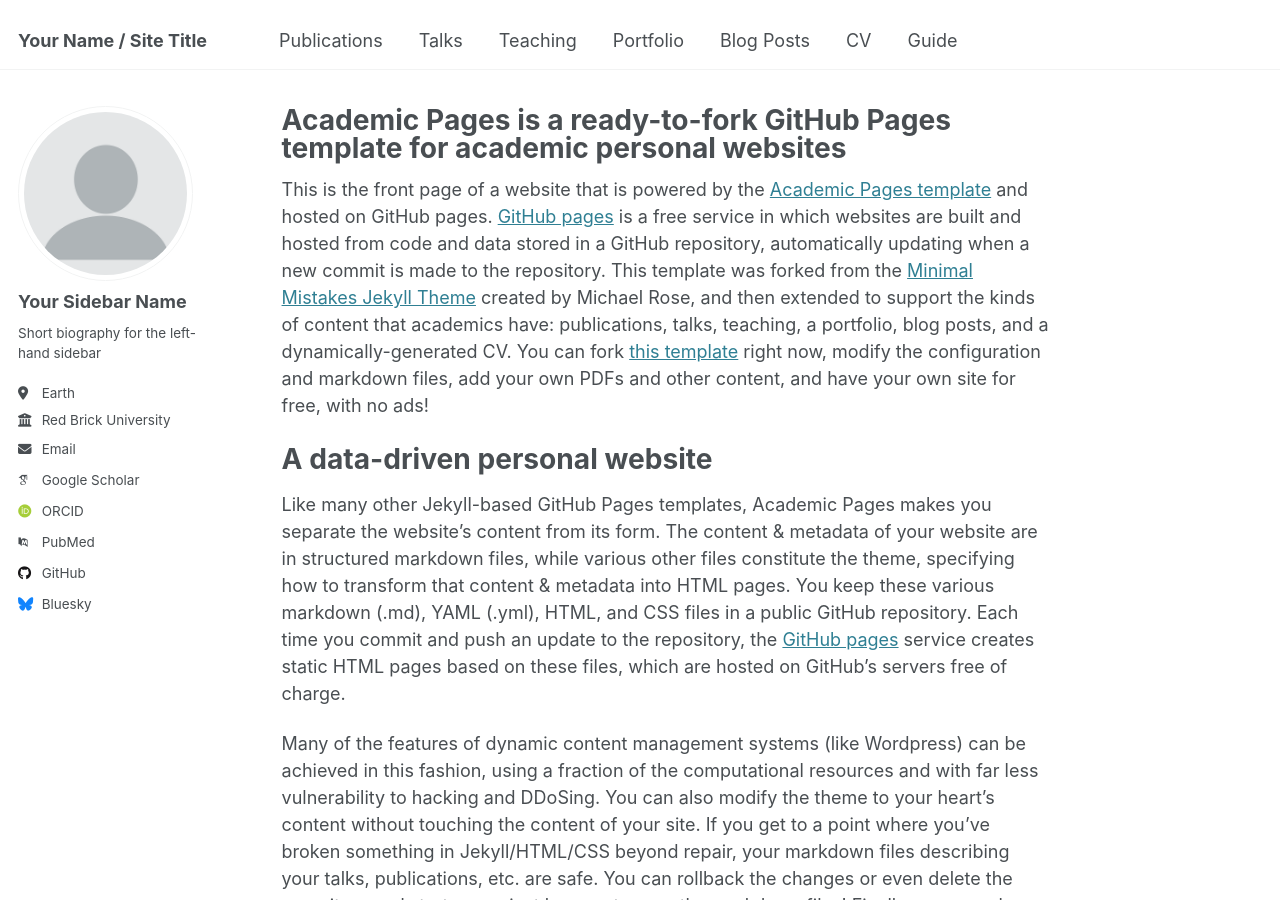
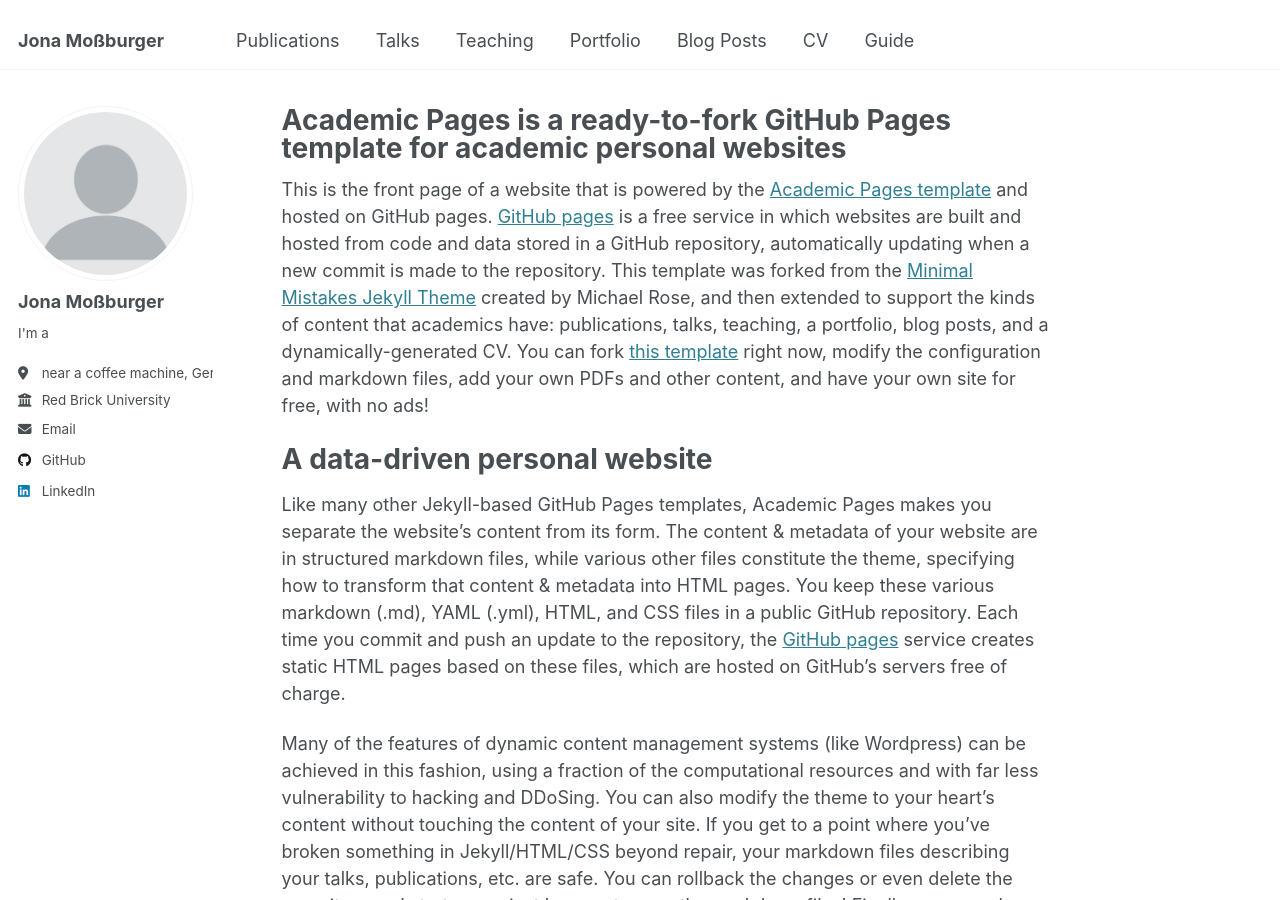
Before and after one commit to thirdcoffee/thirdcoffee.github.io, a Jekyll site: the page built from _pages/about.md, in a window 1280 px wide and 900 px high. Built offline with Jekyll 4.4.1, drawn with Linux system fonts in a browser that asks for light colours; some web fonts are replaced.

Commit message:
Update _config.yml

```diff
--- a/_config.yml
+++ b/_config.yml
@@ -9,7 +9,7 @@
 # Basic Site Settings
 locale                   : "en-US"
 site_theme               : "default"
-title                    : "Your Name / Site Title"
+title                    : "Jona Moßburger"
 title_separator          : "-"
 name                     : &name "Your Name"
 description              : &description "personal description"
@@ -23,21 +23,21 @@ repository               : "academicpages/academicpages.github.io"
 author:
   # Biographic information
   avatar           : "profile.png"
-  name             : "Your Sidebar Name"
+  name             : "Jona Moßburger"
   pronouns         : # example: "she/her"
-  bio              : "Short biography for the left-hand sidebar"
-  location         : "Earth"
+  bio              : "I'm a "
+  location         : "near a coffee machine, Germany"
   employer         : "Red Brick University"
   uri              : # URL
   email            : "none@example.org"
 
   # Academic websites
   arxiv            : # URL - Update with the correct link to your profile
-  googlescholar    : "https://scholar.google.com/citations?user=PS_CX0AAAAAJ"
+  googlescholar    : # URL
   impactstory      : # URL
-  orcid            : "http://orcid.org/yourorcidurl"
+  orcid            : # URL
   semantic         : # URL
-  pubmed           : "https://www.ncbi.nlm.nih.gov/pubmed/?term=john+snow"
+  pubmed           : # URL
   researchgate     : # URL
   scopus           : # URL
 
@@ -45,12 +45,12 @@ author:
   bitbucket        : # Username - Update with your username on the site
   codepen          : # Username
   dribbble         : # Username
-  github           : "academicpages"
+  github           : "thirdcoffee"
   kaggle           : # Username
   stackoverflow    : # User number or user number and name (i.e., use "1" or "1/jeff-atwood")
 
   # Social media
-  bluesky          : "bsky.app" # Replace this with you Bluesky username
+  bluesky          : # Username # Replace this with you Bluesky username
   facebook         : # Username
   flickr           : # Username
   foursquare       : # Username
@@ -59,7 +59,7 @@ author:
   keybase          : # Username
   instagram        : # Username
   lastfm           : # Username
-  linkedin         : # Username
+  linkedin         : "jona-moßburger"
   mastodon         : # URL
   medium           : # URL
   pinterest        : # Username
@@ -86,7 +86,7 @@ publication_category:
 
 # Site Settings
 teaser                   :  # filename of teaser fallback teaser image placed in /images/, .e.g. "500x300.png"
-breadcrumbs              : false # true, false (default)
+breadcrumbs              : true # true, false (default)
 words_per_minute         : 160
 future                   : true
 read_more                : "disabled" # if enabled, adds "Read more" links to excerpts
```
